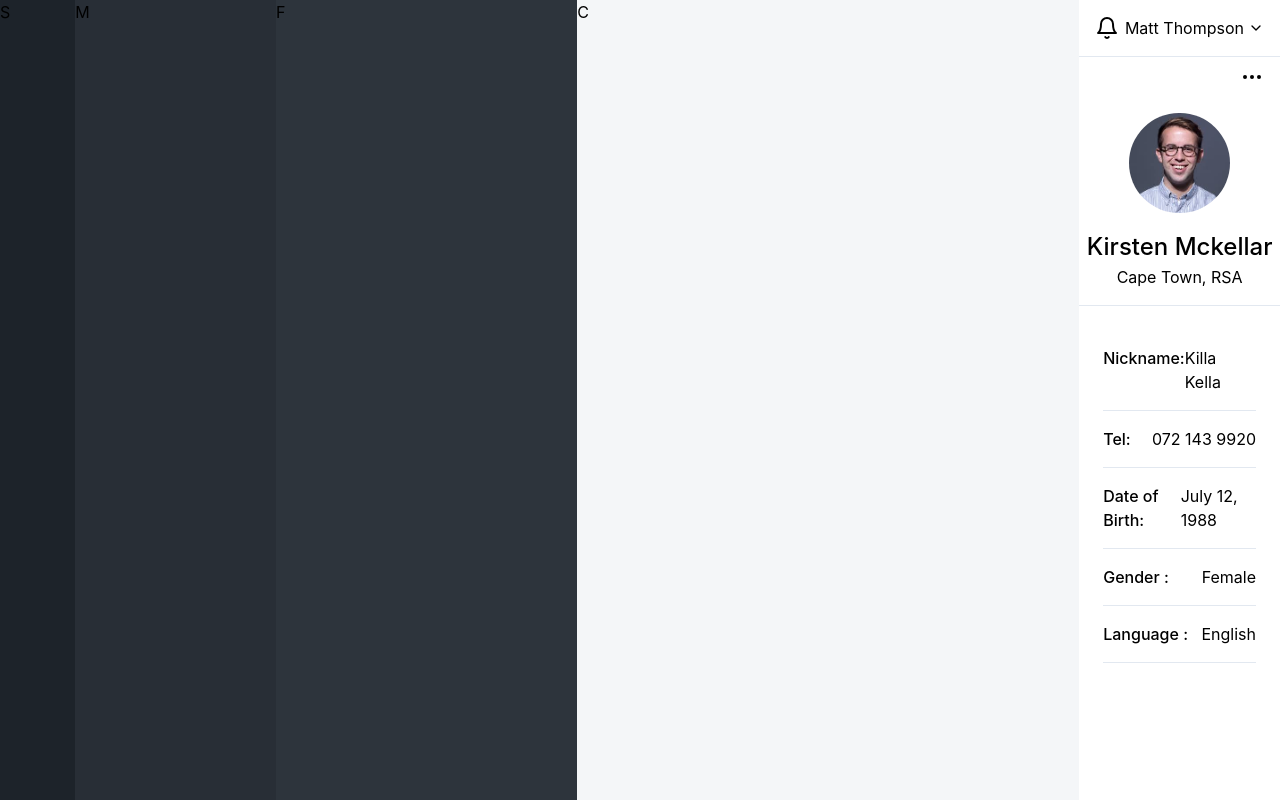
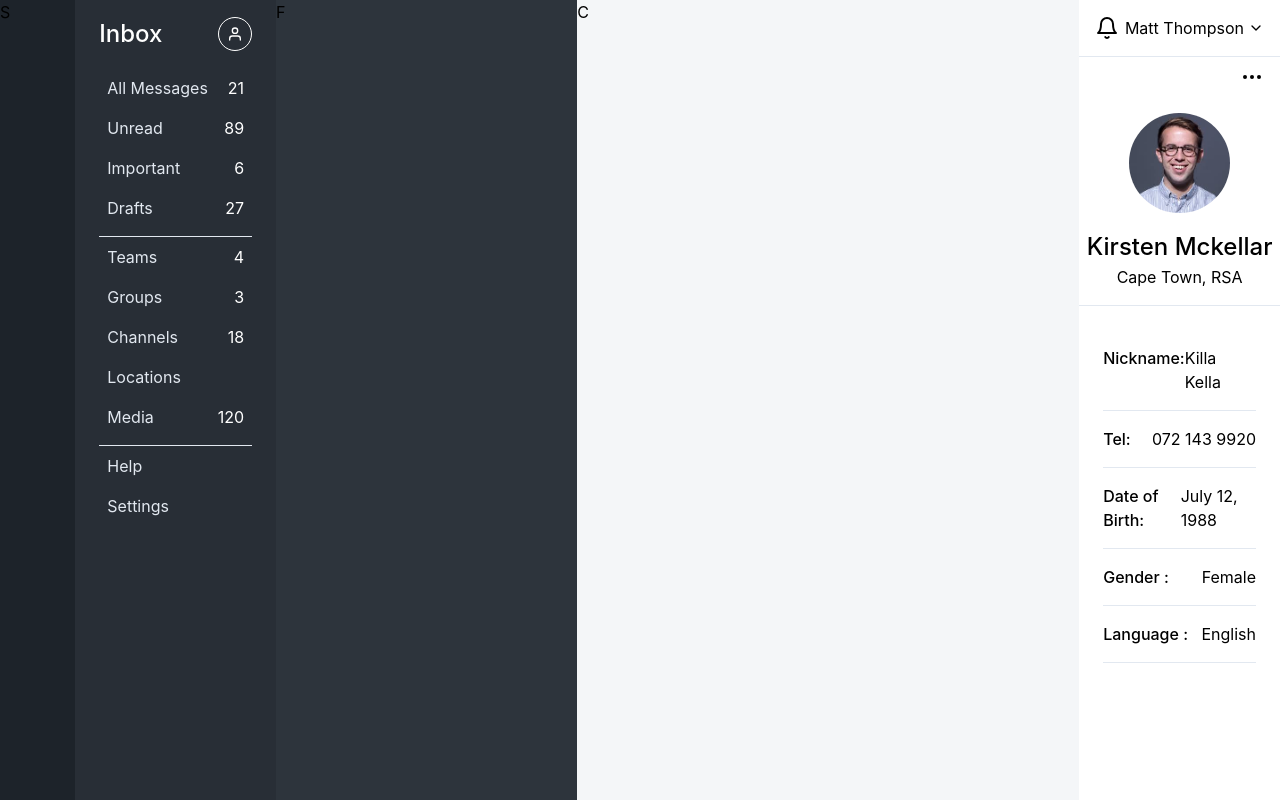
Before and after one commit to Rev4nth/tiny, a React (Create React App) app: page / in a window 1280 px wide. Built offline with nearby package versions, Linux system fonts and the light colour scheme.

Commit message:
init menu

```diff
--- a/src/Menu.js
+++ b/src/Menu.js
@@ -1,7 +1,50 @@
 import React from "react";
+import { User } from "react-feather";
+
+const MenuItem = ({ label, value }) => {
+  return (
+    <div className="flex justify-between p-2">
+      <p className="text-gray-300">{label}</p>
+      {value && <p>{value}</p>}
+    </div>
+  );
+};
 
 const Menu = () => {
-  return <div className="menu w-2/12">M</div>;
+  return (
+    <div className="menu w-2/12 text-white px-6">
+      <div className="flex justify-between py-4 items-center">
+        <h2 className="text-2xl font-medium">Inbox</h2>
+        <div className="p-2 border border-white text-center rounded-full">
+          <User size={16} />
+        </div>
+      </div>
+
+      <div className="mb-2">
+        <MenuItem label="All Messages" value={21} />
+        <MenuItem label="Unread" value={89} />
+        <MenuItem label="Important" value={6} />
+        <MenuItem label="Drafts" value={27} />
+      </div>
+
+      <hr className="divide-white" />
+
+      <div className="mb-2">
+        <MenuItem label="Teams" value={4} />
+        <MenuItem label="Groups" value={3} />
+        <MenuItem label="Channels" value={18} />
+        <MenuItem label="Locations" />
+        <MenuItem label="Media" value={120} />
+      </div>
+
+      <hr className="divide-white" />
+
+      <div className="mb-2">
+        <MenuItem label="Help" />
+        <MenuItem label="Settings" />
+      </div>
+    </div>
+  );
 };
 
 export default Menu;
```
